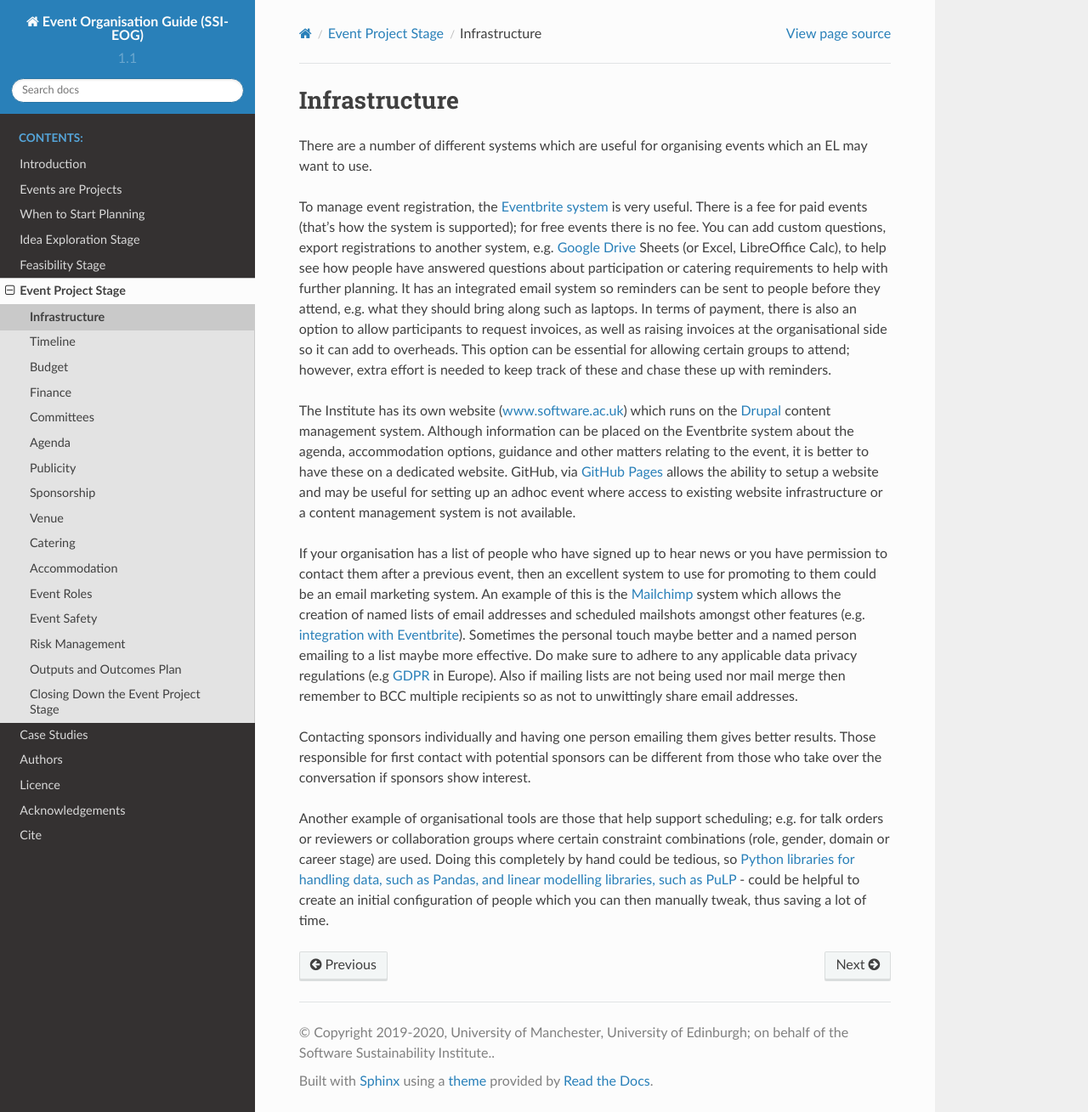
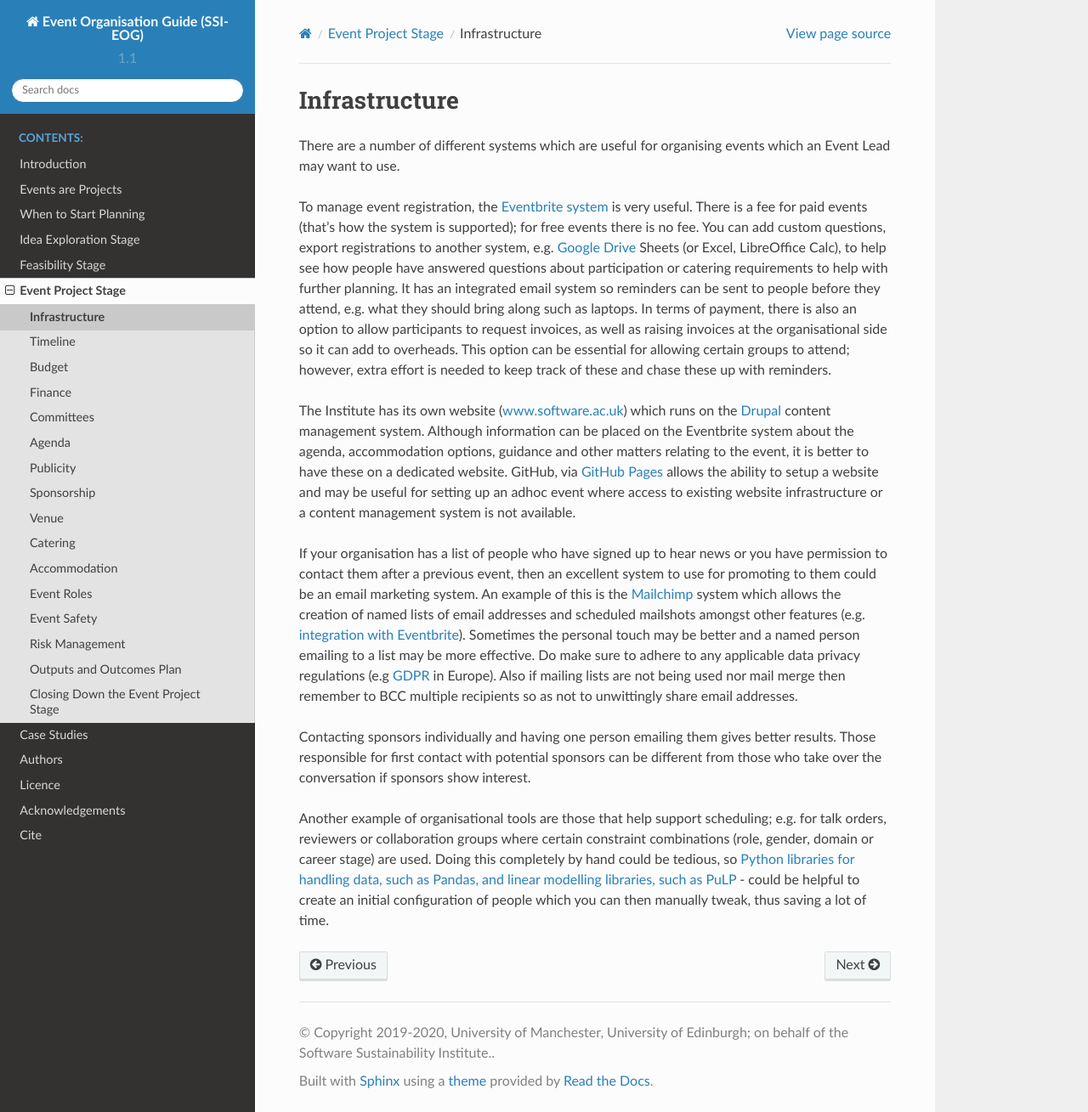
Before and after one commit to softwaresaved/event-organisation-guide, a Sphinx documentation site: the page built from docs/eog/eps-infrastructure.rst, in a window 1280 px wide and 1309 px high. Shown: the whole window at 85% size. Built offline with Sphinx 7.4.7 and the Read the Docs theme 2.0.0, drawn with Linux system fonts in a browser that asks for light colours.

Commit message:
Update eps-infrastructure.rst

```diff
--- a/docs/eog/eps-infrastructure.rst
+++ b/docs/eog/eps-infrastructure.rst
@@ -3,14 +3,14 @@
 Infrastructure
 ==============
 
-There are a number of different systems which are useful for organising events which an EL may want to use.
+There are a number of different systems which are useful for organising events which an Event Lead may want to use.
 
 To manage event registration, the `Eventbrite system <https://www.eventbrite.com/>`_ is very useful. There is a fee for paid events (that’s how the system is supported); for free events there is no fee. You can add custom questions, export registrations to another system, e.g. `Google Drive <https://drive.google.com/drive/my-drive>`_ Sheets (or Excel, LibreOffice Calc), to help see how people have answered questions about participation or catering requirements to help with further planning. It has an integrated email system so reminders can be sent to people before they attend, e.g. what they should bring along such as laptops. In terms of payment, there is also an option to allow participants to request invoices, as well as raising invoices at the organisational side so it can add to overheads. This option can be essential for allowing certain groups to attend; however, extra effort is needed to keep track of these and chase these up with reminders.
 
 The Institute has its own website (`www.software.ac.uk <https://www.software.ac.uk>`_) which runs on the `Drupal <https://www.drupal.org/>`_ content management system. Although information can be placed on the Eventbrite system about the agenda, accommodation options, guidance and other matters relating to the event, it is better to have these on a dedicated website. GitHub, via `GitHub Pages <https://pages.github.com/>`_ allows the ability to setup a website and may be useful for setting up an adhoc event where access to existing website infrastructure or a content management system is not available.
 
-If your organisation has a list of people who have signed up to hear news or you have permission to contact them after a previous event, then an excellent system to use for promoting to them could be an email marketing system. An example of this is the `Mailchimp <https://mailchimp.com/>`_ system which allows the creation of named lists of email addresses and scheduled mailshots amongst other features (e.g. `integration with Eventbrite <https://docs.google.com/document/d/1jF478TeevvO9BMRIIKTQYEmzIaec10dLuypTtNAxq4U/edit#>`_). Sometimes the personal touch maybe better and a named person emailing to a list maybe more effective. Do make sure to adhere to any applicable data privacy regulations (e.g `GDPR <https://en.wikipedia.org/wiki/General_Data_Protection_Regulation>`_ in Europe). Also if mailing lists are not being used nor mail merge then remember to BCC multiple recipients so as not to unwittingly share email addresses.
+If your organisation has a list of people who have signed up to hear news or you have permission to contact them after a previous event, then an excellent system to use for promoting to them could be an email marketing system. An example of this is the `Mailchimp <https://mailchimp.com/>`_ system which allows the creation of named lists of email addresses and scheduled mailshots amongst other features (e.g. `integration with Eventbrite <https://docs.google.com/document/d/1jF478TeevvO9BMRIIKTQYEmzIaec10dLuypTtNAxq4U/edit#>`_). Sometimes the personal touch may be better and a named person emailing to a list may be more effective. Do make sure to adhere to any applicable data privacy regulations (e.g `GDPR <https://en.wikipedia.org/wiki/General_Data_Protection_Regulation>`_ in Europe). Also if mailing lists are not being used nor mail merge then remember to BCC multiple recipients so as not to unwittingly share email addresses.
 
 Contacting sponsors individually and having one person emailing them gives better results. Those responsible for first contact with potential sponsors can be different from those who take over the conversation if sponsors show interest.
 
-Another example of organisational tools are those that help support scheduling; e.g. for talk orders or reviewers or collaboration groups where certain constraint combinations (role, gender, domain or career stage) are used. Doing this completely by hand could be tedious, so `Python libraries for handling data, such as Pandas, and linear modelling libraries, such as PuLP <https://www.software.ac.uk/blog/2017-12-18-assigning-fellowship-programme-2018-applications-reviewers>`_ - could be helpful to create an initial configuration of people which you can then manually tweak, thus saving a lot of time.
+Another example of organisational tools are those that help support scheduling; e.g. for talk orders, reviewers or collaboration groups where certain constraint combinations (role, gender, domain or career stage) are used. Doing this completely by hand could be tedious, so `Python libraries for handling data, such as Pandas, and linear modelling libraries, such as PuLP <https://www.software.ac.uk/blog/2017-12-18-assigning-fellowship-programme-2018-applications-reviewers>`_ - could be helpful to create an initial configuration of people which you can then manually tweak, thus saving a lot of time.
```
